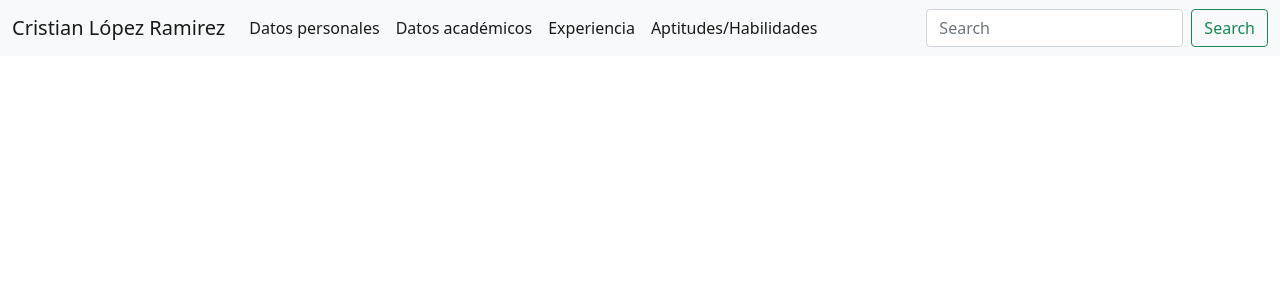
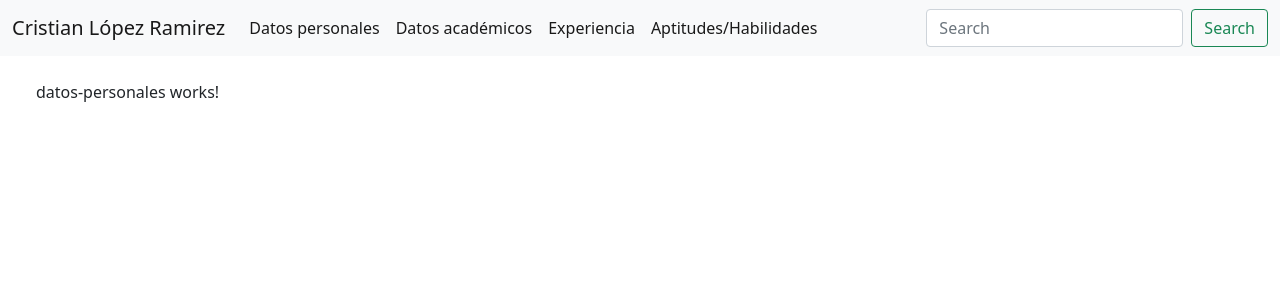
Before and after one commit to eighttax11-web/curriculum_Cristian, an Angular app in the folder portafolio/: page / in a window 1280 px wide. Shown: the top 300 px of the page. Built offline with nearby package versions, Linux system fonts and the light colour scheme.

Commit message:
Se codifico la navegación del sitio

```diff
--- a/portafolio/src/app/app.component.html
+++ b/portafolio/src/app/app.component.html
@@ -1 +1,4 @@
 <app-navbar></app-navbar>
+<div class="container m-4">
+  <router-outlet></router-outlet>
+</div>
--- a/portafolio/src/app/components/navbar/navbar.component.html
+++ b/portafolio/src/app/components/navbar/navbar.component.html
@@ -7,16 +7,16 @@
       <div class="collapse navbar-collapse" id="navbarSupportedContent">
         <ul class="navbar-nav me-auto mb-2 mb-lg-0">
           <li class="nav-item">
-            <a class="nav-link active" aria-current="page" href="#">Datos personales</a>
+            <a class="nav-link active" aria-current="page" routerLink="datos-personales">Datos personales</a>
           </li>
           <li class="nav-item">
-            <a class="nav-link active" aria-current="page" href="#">Datos académicos</a>
+            <a class="nav-link active" aria-current="page" routerLink="datos-academicos">Datos académicos</a>
           </li>
           <li class="nav-item">
-            <a class="nav-link active" aria-current="page" href="#">Experiencia</a>
+            <a class="nav-link active" aria-current="page" routerLink="experiencia-profesional">Experiencia</a>
           </li>
           <li class="nav-item">
-            <a class="nav-link active" aria-current="page" href="#">Aptitudes/Habilidades</a>
+            <a class="nav-link active" aria-current="page" routerLink="aptitudes-habilidades">Aptitudes/Habilidades</a>
           </li>
         </ul>
         <form class="d-flex">
```
Also changed, not shown: portafolio/src/app/app-routing.module.ts (+23 -0 lines).
